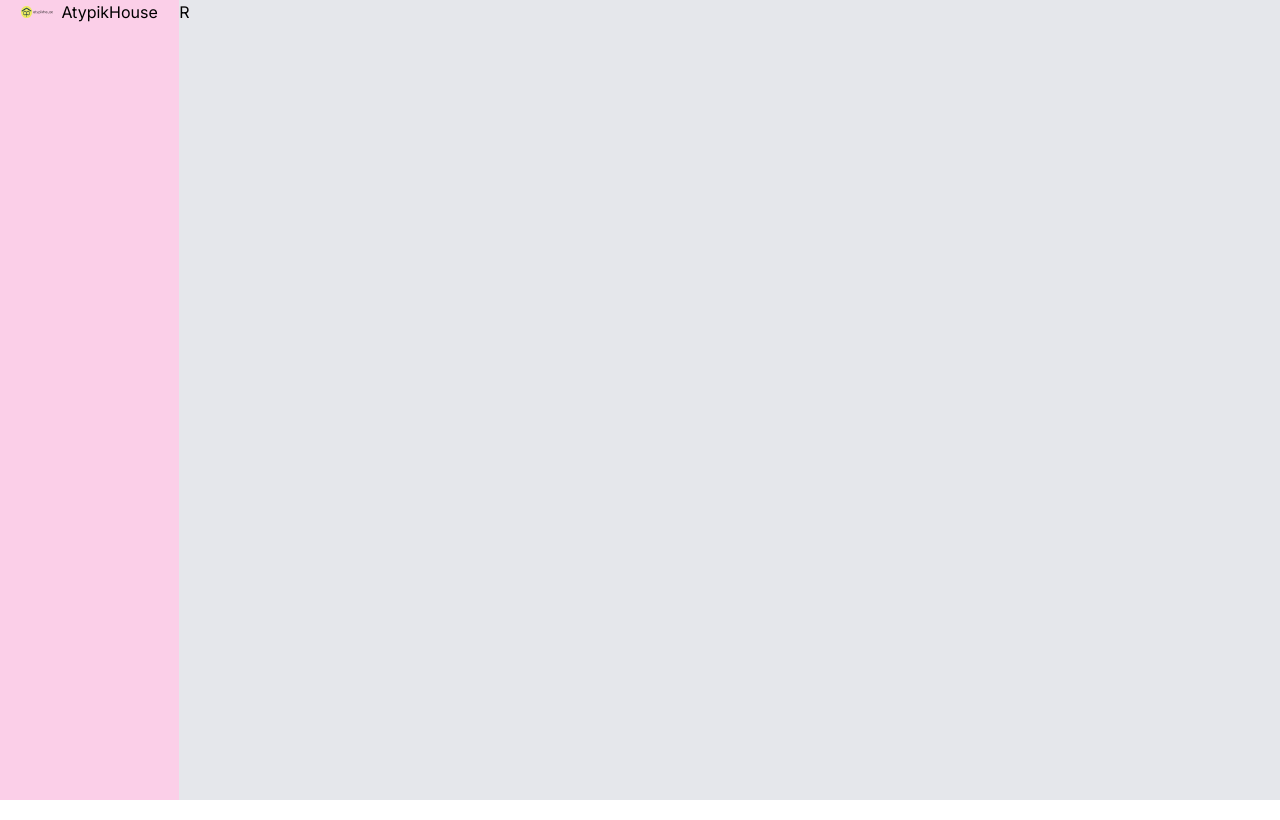
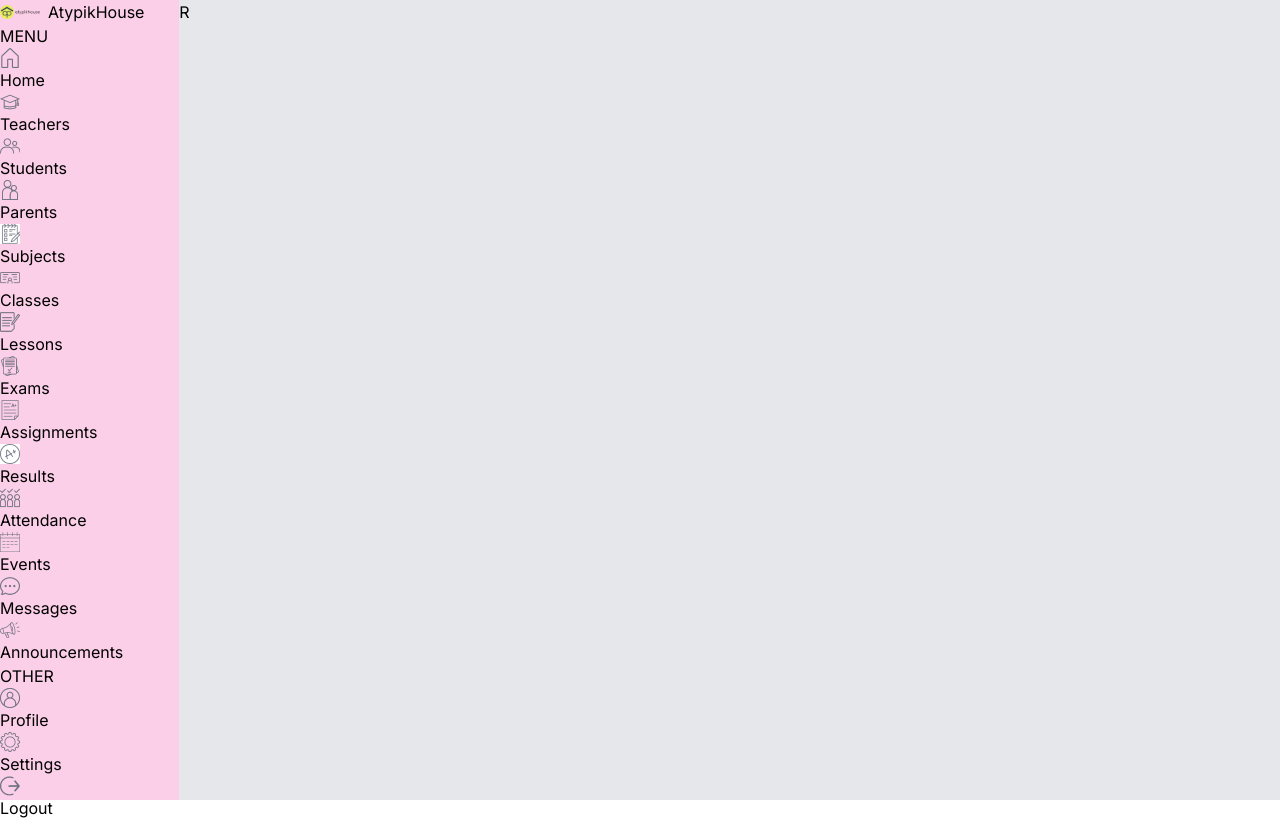
Before and after one commit to Fouad-berry/Responsive-ui-dashboard, a Next.js app: page /dashboard/student in a window 1280 px wide. Built offline with nearby package versions, Linux system fonts and the light colour scheme.

Commit message:
update admin dashboard menu item

```diff
--- a/src/app/dashboard/layout.tsx
+++ b/src/app/dashboard/layout.tsx
@@ -1,3 +1,4 @@
+import Menu from "@/components/Menu";
 import Image from "next/image";
 import Link from "next/link";
 
@@ -9,10 +10,11 @@ export default function DashboardLayout({
     return (
         <div className="h-screen flex">
             <div className="w-[14%] md:w-[8%] lg:w-[16%] xl:w-[14%] bg-pink-200">
-                <Link href="/" className="flex items-center justify-center gap-2">
-                    <Image src="/logo.png" alt="logo" width={32} height={32}/>
+                <Link href="/" className="flex items-center justify-center lg:justify-start gap-2">
+                    <Image src="/logo.png" alt="logo" width={40} height={40}/>
                     <span className="hidden lg:block">AtypikHouse</span>
                 </Link>
+                <Menu/>
             </div>
             <div className="w-[86%] md:w-[92%] lg:w-[84%] xl:w-[86%] bg-gray-200">R</div>
             {children}
--- a/src/components/Menu.tsx
+++ b/src/components/Menu.tsx
@@ -1,3 +1,6 @@
+import Image from "next/image";
+import Link from "next/link";
+
 const menuItems = [
   {
     title: "MENU",
@@ -112,3 +115,22 @@ const menuItems = [
     ],
   },
 ];
+const Menu = () => {
+  return (
+    <div className="">
+      {menuItems.map(i=>(
+        <div className="" key={i.title}>
+            <span>{i.title}</span>
+            {i.items.map(item=>(
+              <Link href={item.href} key={item.label}>
+                <Image src={item.icon} alt="" width={20} height={20}/>
+                <span>{item.label}</span>
+              </Link>
+            ))}
+        </div>
+      ))}
+    </div>
+  );
+};
+
+export default Menu;
```
Also changed, not shown: src/components/Menu copy.tsx (added).
